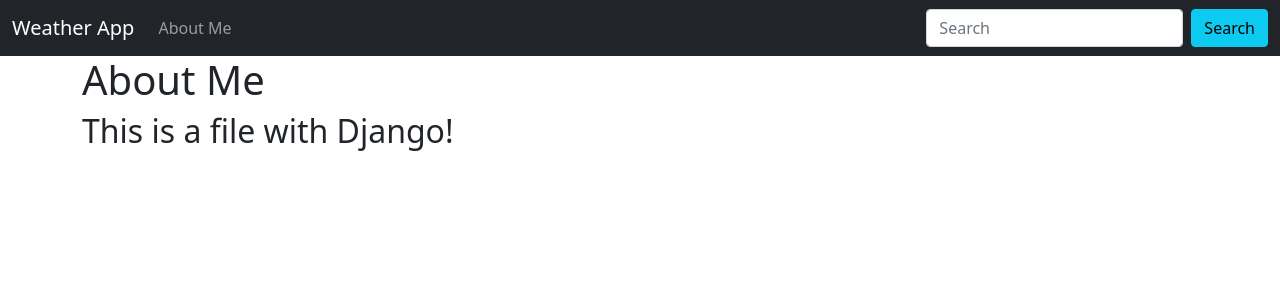
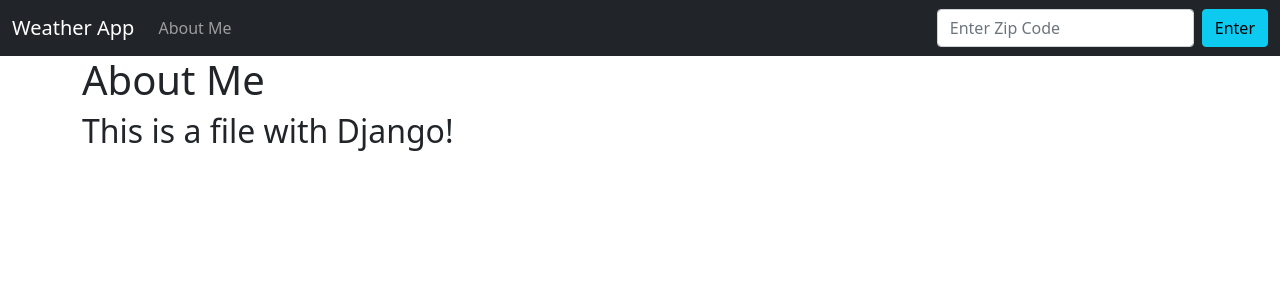
Before and after one commit to zubairtarif/djangoweather, a Django app: page /about.html in a window 1280 px wide. Shown: the top 300 px of the page. Run offline with Django 3.2, Linux system fonts and the light colour scheme.

Commit message:
modified Home

```diff
--- a/lookup/templates/base.html
+++ b/lookup/templates/base.html
@@ -8,12 +8,22 @@
     <!-- Bootstrap CSS -->
     <link href="https://cdn.jsdelivr.net/npm/bootstrap@5.1.3/dist/css/bootstrap.min.css" rel="stylesheet" integrity="sha384-1BmE4kWBq78iYhFldvKuhfTAU6auU8tT94WrHftjDbrCEXSU1oBoqyl2QvZ6jIW3" crossorigin="anonymous">
 
-    <title>Hello, world!</title>
+    <title>Weather Update Site</title>
+    <style>
+    	.good {background-color: #0C0 ;}
+    	.moderate {background-color: #FFFF00 ;}
+    	.usg {background-color:  #FF9900;}
+    	.unhealthy {background-color: #FF0000 ;}
+    	.veryunhealthy {background-color: #990066 ;}
+    	.hazardous {background-color:  #660000;}
+    </style>
+
+
   </head>
   <body>
   	<nav class="navbar navbar-expand-lg navbar-dark bg-dark">
   <div class="container-fluid">
-    <a class="navbar-brand" href="/">Weather App</a>
+    <a class="navbar-brand" href="{% url 'home' %}">Weather App</a>
     <button class="navbar-toggler" type="button" data-bs-toggle="collapse" data-bs-target="#navbarSupportedContent" aria-controls="navbarSupportedContent" aria-expanded="false" aria-label="Toggle navigation">
       <span class="navbar-toggler-icon"></span>
     </button>
@@ -26,9 +36,10 @@
 
 
       </ul>
-      <form class="d-flex">
-        <input class="form-control me-2" type="search" placeholder="Search" aria-label="Search">
-        <button class="btn btn-info" type="submit">Search</button>
+      <form action="{% url 'home' %}" class="d-flex" method="POST">
+      	{% csrf_token %}
+        <input class="form-control me-2" type="search" placeholder="Enter Zip Code" aria-label="Search" name="zipcode">
+        <button class="btn btn-info" type="submit">Enter</button>
       </form>
     </div>
   </div>
--- a/lookup/views.py
+++ b/lookup/views.py
@@ -2,7 +2,53 @@
 from django.shortcuts import render
 
 def home(request):
-	return render(request, 'home.html', {})
+	import json
+	import requests
+
+	if request.method == "POST":
+		zipcode = request.POST['zipcode']
+
+		api_request = requests.get("https://www.airnowapi.org/aq/observation/zipCode/current/?format=application/json&zipCode="+ str(zipcode) + "&distance=5&API_KEY=2F6C4CD8-7F12-40F2-B9D0-BC97E0AE5D03") # api_request is an arbitrary name
+
+		try:
+			api = json.loads(api_request.content)
+
+		except Exception as e:
+			api = "Error..."
+
+		#api.0.Category.Name This is how html references
+		if api[1]['Category']['Name'] == "Good":
+			category_description = "0-50. Air condition seems satisfactory."
+			category_color = "good"
+		elif api[1]['Category']['Name'] == "Moderate":
+			category_description = "51-100. Air condition seems moderate."
+			category_color = "moderate"
+		elif api[1]['Category']['Name'] == "Unhealthy for Sensitive Groups":
+			category_description = "101-150. Air condition may be unhealthy for sensitive groups."
+			category_color = "usg"
+		elif api[1]['Category']['Name'] == "Unhealthy":
+			category_description = "151-200. Air condition is unhealthy."
+			category_color = "unhealthy"
+		elif api[1]['Category']['Name'] == "Very Unhealthy":
+			category_description = "201-300. Air condition is VERY unhealthy."
+			category_color = "veryunhealthy"
+		elif api[1]['Category']['Name'] == "Hazardous":
+			category_description = "301-500. Health warnings of emergency conditions."
+			category_color = "hazardous"
+
+
+		return render(request, 'home.html', {'api':api,
+			'category_description':category_description,
+			'category_color': category_color })
+
+
+
+
+	else:
+		return render(request, 'home.html', {'api':"<Enter Zip Code>",
+			'category_description':"",
+			'category_color': "good" })
+
 
 
 def about(request):
```
Also changed, not shown: lookup/templates/home.html (+24 -2 lines), lookup/admin.py (line endings or trailing spaces), lookup/apps.py (line endings or trailing spaces), lookup/models.py (line endings or trailing spaces), lookup/templates/about.html (line endings or trailing spaces), lookup/tests.py (line endings or trailing spaces), lookup/urls.py (line endings or trailing spaces), weather/asgi.py (line endings or trailing spaces), weather/settings.py (line endings or trailing spaces), weather/urls.py (line endings or trailing spaces), weather/wsgi.py (line endings or trailing spaces).
